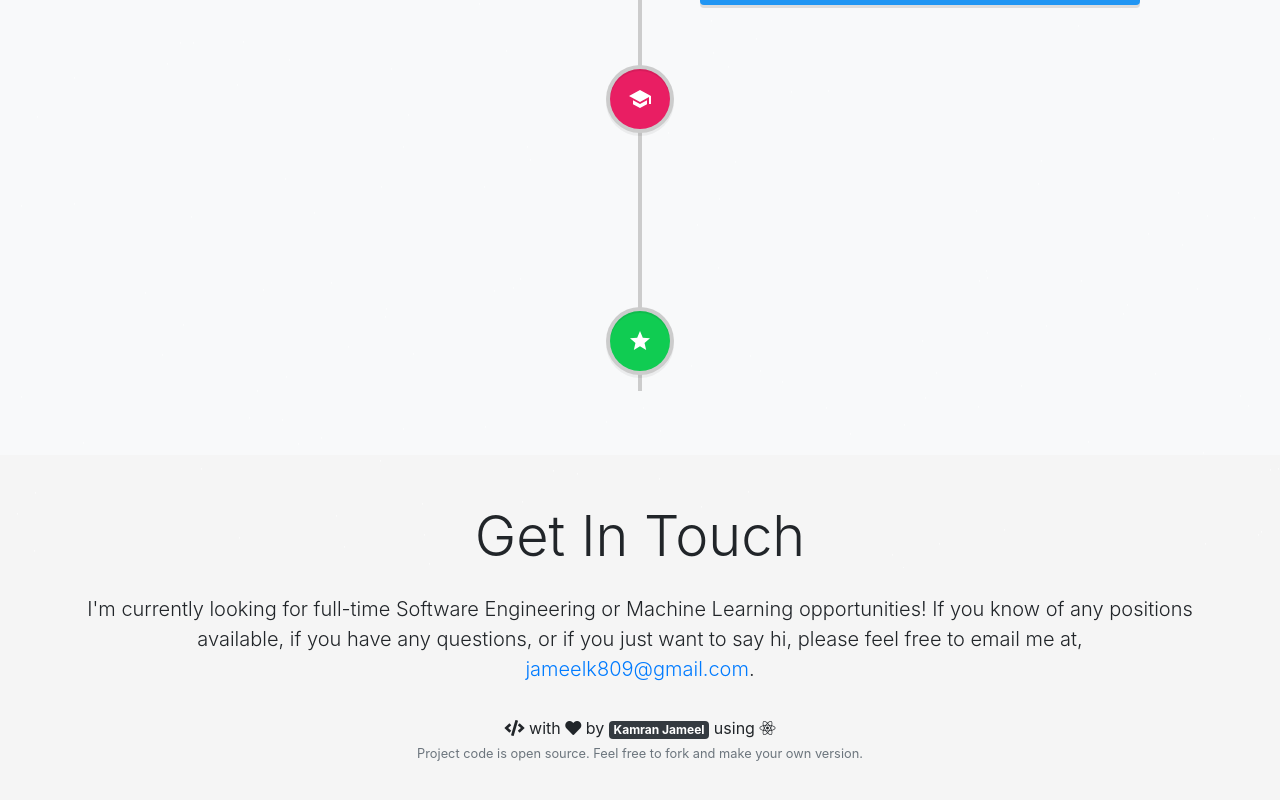
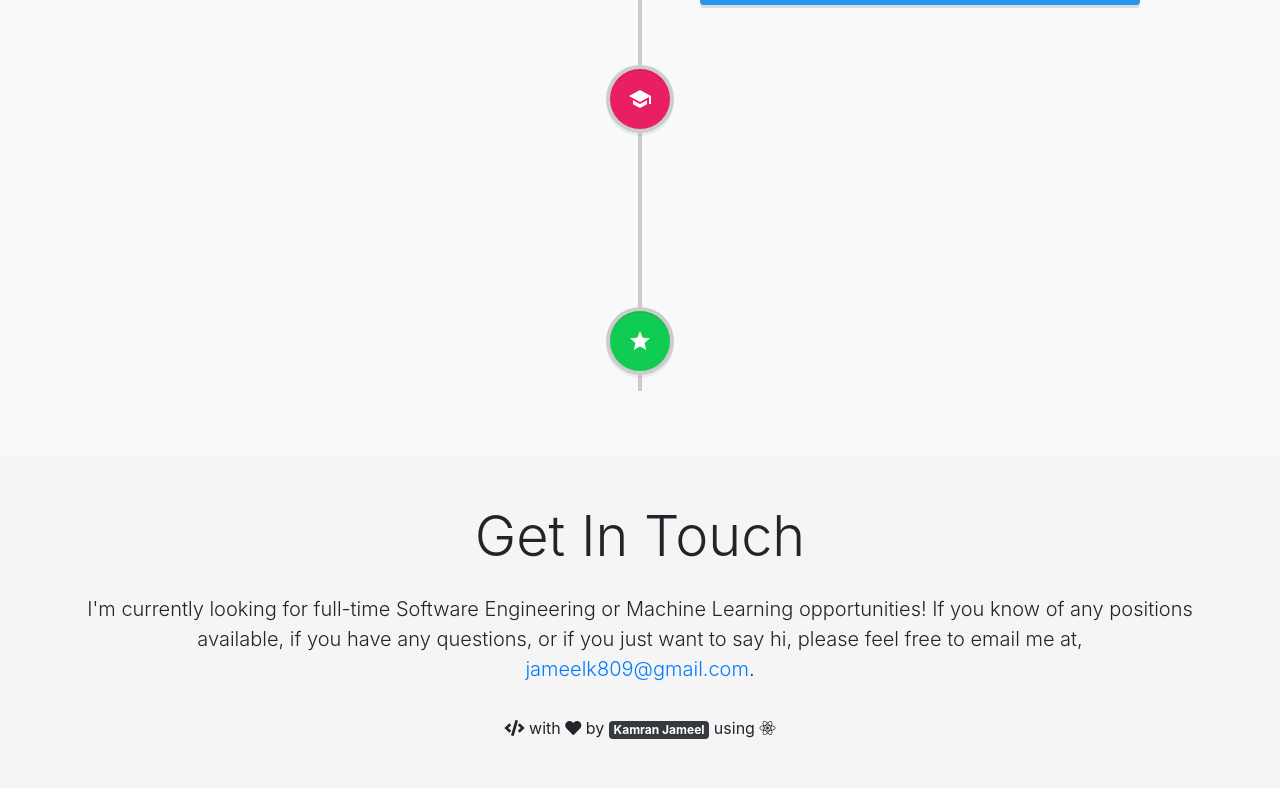
Before and after one commit to jameelk809/Portfolio, a React (Create React App) app: page / in a window 1280 px wide. Shown: the part 3572-4372 px from the top of the page. Built offline with nearby package versions, Linux system fonts and the light colour scheme; no server answers.

Commit message:
images removed

```diff
--- a/src/components/Footer.jsx
+++ b/src/components/Footer.jsx
@@ -18,12 +18,6 @@ const Footer = (props) => {
           Kamran Jameel
         </a>{" "}
         using <i className="fab fa-react" />
-        <p>
-          <small className="text-muted">
-            Project code is open source. Feel free to fork and make your own
-            version.
-          </small>
-        </p>
       </Container>
     </footer>
   );
--- a/src/editable-stuff/config.js
+++ b/src/editable-stuff/config.js
@@ -114,18 +114,7 @@ const getInTouch = {
 const experiences = {
   show: false,
   heading: "Experiences",
-  data: [
-    {
-      role: 'Software Engineer',// Here Add Company Name
-      companylogo: require('../assets/img/dell.png'),
-      date: 'June 2018 – Present',
-    },
-    {
-      role: 'Front-End Developer',
-      companylogo: require('../assets/img/boeing.png'),
-      date: 'May 2017 – May 2018',
-    },
-  ]
+  data: []
 }
 
 export { navBar, mainBody, about, repos, skills, leadership, getInTouch, experiences };
```
Also changed, not shown: src/assets/img/boeing.png (deleted), src/assets/img/dell.png (deleted).
